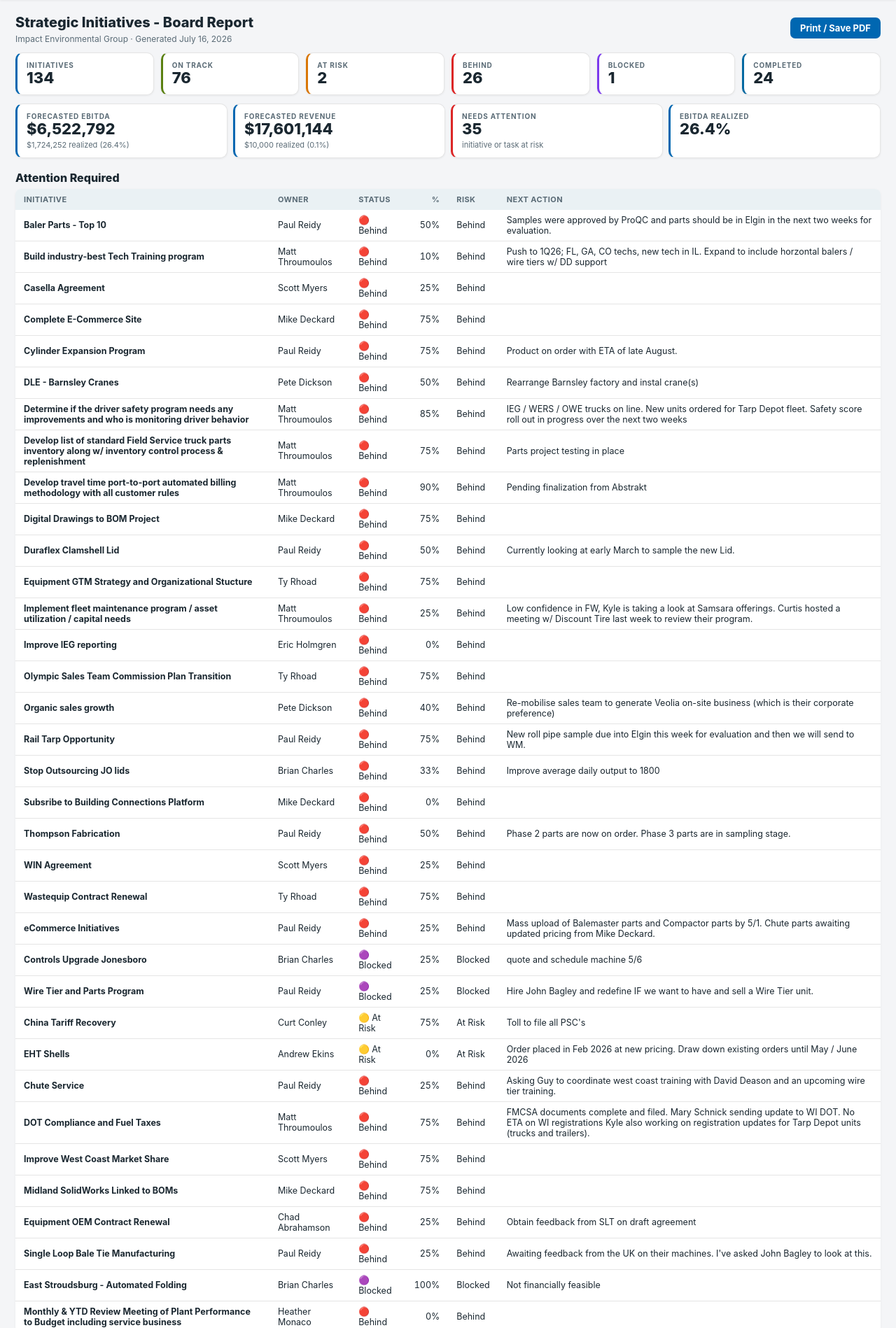
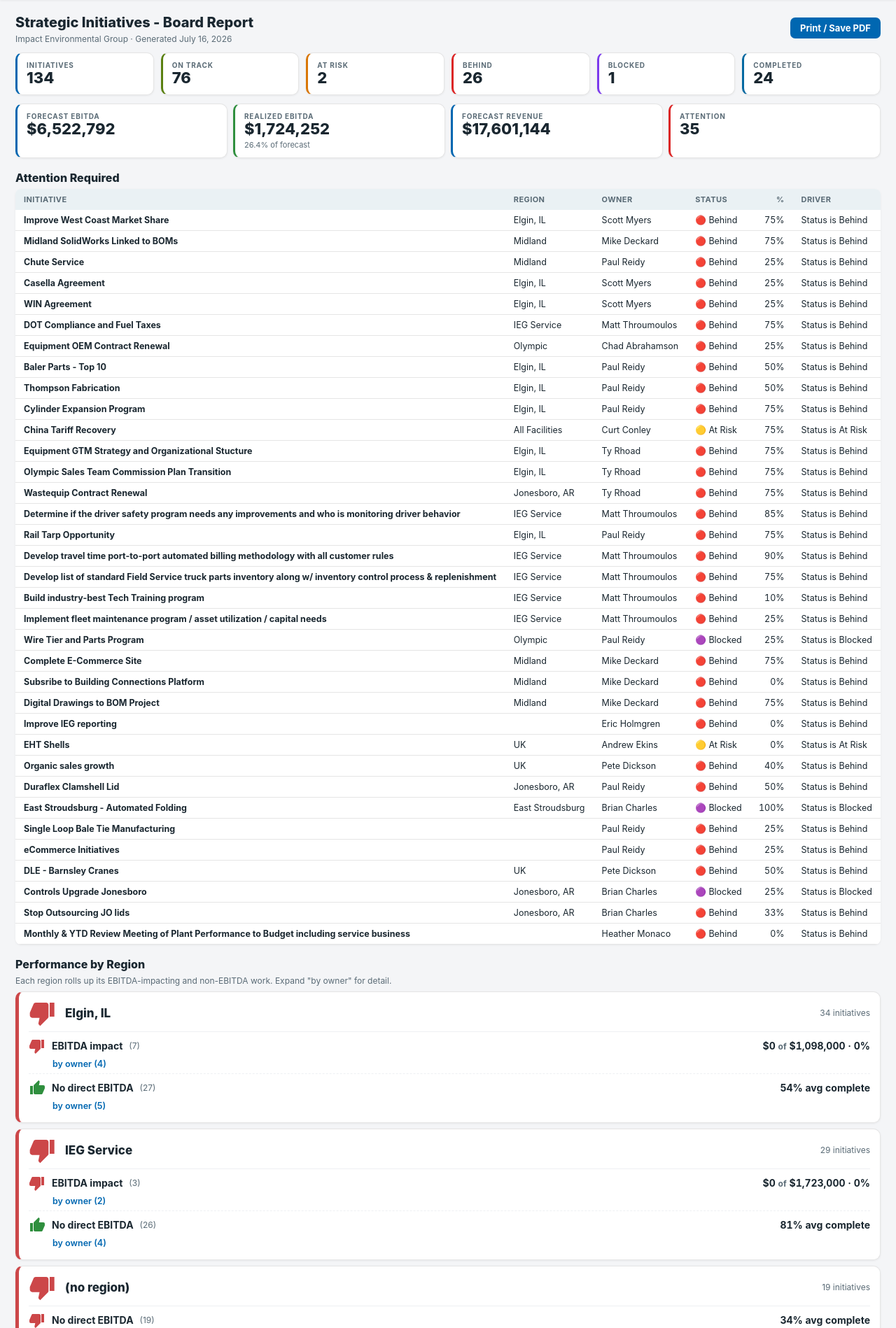
Before and after one commit to impactinnovates/SLT, a Flask app: page /board in a window 1280 px wide; the page is wider, and only the part inside the window is pictured. Shown: the part 46-1944 px from the top of that part at 70% size. Run offline with Flask 3, Linux system fonts and the light colour scheme; some libraries are stand-ins or nearby versions.

Commit message:
Fix Timeline crash; rebuild Board Report summarized by Region
- Timeline: completion_timeline coerces dates defensively (_as_date), so a
  stray string date among date objects no longer crashes the sort (was 500).
- Board Report now summarizes by REGION: each region shows a roll-up thumb, then
  two breakouts - 'EBITDA impact' (realized vs forecast, EBITDA-pace thumb) and
  'No direct EBITDA' (avg % complete, progress thumb) - each with its own thumb.
  A collapsed-by-default 'by owner' drill-down under each keeps it clean but lets
  you dig in. Owner detail auto-expands when printed.

```diff
--- a/app.py
+++ b/app.py
@@ -325,19 +325,45 @@ def new_initiative():
                            source_label=src, writes=settings.LIST_WRITE_ENABLED)
 
 
-# ── SLT: board report (print/PDF-friendly) ──────────────────────────────────
+# ── SLT: board report (print/PDF-friendly, summarized by Region) ─────────────
+_THUMB_ORDER = {"down": 0, "side": 1, "up": 2, "none": 3}
+
+
 @app.route("/board")
 @auth.require_role("SLT")
 def board():
-    inits, tasks = _hierarchy()
+    from utils import performance as perf
+    inits, _ = _hierarchy()
     inits = _apply_filters(inits)
-    inits = _sort(inits, "pri_sev")
     stats = summary_stats(inits)
-    att = inits[inits.apply(rollup.needs_attention, axis=1)]
-    return render_template("board.html", nav="board", stats=stats,
-                           rows=inits.to_dict("records"),
+    yf = perf.year_fraction()
+    att = inits[inits.apply(rollup.needs_attention, axis=1)] if not inits.empty else inits
+
+    has_e = (inits["forecasted_ebitda"].notna() | inits["realized_ebitda"].notna()) \
+        if "forecasted_ebitda" in inits.columns else pd.Series([False] * len(inits), index=inits.index)
+
+    regions = []
+    if not inits.empty:
+        reg = inits["region"].replace("", "(no region)").fillna("(no region)")
+        for rname, grp in inits.groupby(reg):
+            gmask = has_e.loc[grp.index]
+            with_e, without_e = grp[gmask], grp[~gmask]
+            e_sum = perf.summarize(with_e, yf) if not with_e.empty else None
+            p_sum = perf.progress_summary(without_e, yf) if not without_e.empty else None
+            region_thumb = (e_sum or p_sum or {"thumb": "none"})["thumb"]
+            regions.append({
+                "name": str(rname), "count": len(grp), "thumb": region_thumb,
+                "with_ebitda": ({"summary": e_sum, "count": len(with_e),
+                                 "owners": perf.by_dimension(with_e, "owner", yf)}
+                                if not with_e.empty else None),
+                "without_ebitda": ({"summary": p_sum, "count": len(without_e),
+                                    "owners": perf.progress_by_dimension(without_e, "owner", yf)}
+                                   if not without_e.empty else None),
+            })
+        regions.sort(key=lambda r: (_THUMB_ORDER.get(r["thumb"], 9), -r["count"]))
+
+    return render_template("board.html", nav="board", stats=stats, regions=regions,
                            attention=att.to_dict("records"),
-                           tasks_by_parent=_tasks_by_parent(tasks),
                            generated=date.today().strftime("%B %d, %Y"))
 
 
--- a/templates/board.html
+++ b/templates/board.html
@@ -1,9 +1,11 @@
 {% extends "base.html" %}
+{% import "_macros.html" as m %}
+{% set verdict = {'up':['On Pace','#2f8f3e'],'side':['At Risk','#d97706'],'down':['Behind Pace','#cc4749'],'none':['No data','#64748b']} %}
 {% block content %}
 <div class="boardhead">
   <div>
     <h1>Strategic Initiatives - Board Report</h1>
-    <div class="muted">Impact Environmental Group · Generated {{ generated }}</div>
+    <div class="muted">Impact Environmental Group &middot; Generated {{ generated }}</div>
   </div>
   <button class="btn primary noprint" onclick="window.print()">Print / Save PDF</button>
 </div>
@@ -16,88 +18,116 @@
   <div class="kpi" style="border-left-color:#7c3aed"><div class="lab">Blocked</div><div class="n">{{ stats.blocked }}</div></div>
   <div class="kpi" style="border-left-color:#0369a1"><div class="lab">Completed</div><div class="n">{{ stats.completed }}</div></div>
 </div>
-
 <div class="kpis fin">
-  <div class="kpi"><div class="lab">Forecasted EBITDA</div><div class="n">{{ stats.total_forecasted_ebitda|currency }}</div>
-    <div class="sub">{{ stats.total_realized_ebitda|currency }} realized ({{ stats.ebitda_pct }}%)</div></div>
-  <div class="kpi"><div class="lab">Forecasted Revenue</div><div class="n">{{ stats.total_forecasted_rev|currency }}</div>
-    <div class="sub">{{ stats.total_realized_rev|currency }} realized ({{ stats.rev_pct }}%)</div></div>
-  <div class="kpi" style="border-left-color:#dc2626"><div class="lab">Needs Attention</div><div class="n">{{ attention|length }}</div>
-    <div class="sub">initiative or task at risk</div></div>
-  <div class="kpi"><div class="lab">EBITDA Realized</div><div class="n">{{ stats.ebitda_pct }}%</div></div>
+  <div class="kpi"><div class="lab">Forecast EBITDA</div><div class="n">{{ stats.total_forecasted_ebitda|currency }}</div></div>
+  <div class="kpi" style="border-left-color:#2f8f3e"><div class="lab">Realized EBITDA</div><div class="n">{{ stats.total_realized_ebitda|currency }}</div>
+    <div class="sub">{{ stats.ebitda_pct }}% of forecast</div></div>
+  <div class="kpi"><div class="lab">Forecast Revenue</div><div class="n">{{ stats.total_forecasted_rev|currency }}</div></div>
+  <div class="kpi" style="border-left-color:#dc2626"><div class="lab">Attention</div><div class="n">{{ attention|length }}</div></div>
 </div>
 
 {% if attention %}
 <h2>Attention Required</h2>
 <table class="boardtbl">
-  <thead><tr><th>Initiative</th><th>Owner</th><th>Status</th><th class="num">%</th><th>Risk</th><th>Next Action</th></tr></thead>
+  <thead><tr><th>Initiative</th><th>Region</th><th>Owner</th><th>Status</th><th class="num">%</th><th>Driver</th></tr></thead>
   <tbody>
   {% for r in attention %}
     <tr>
-      <td><b>{{ r.name }}</b></td><td>{{ r.owner }}</td>
+      <td><b>{{ r.name }}</b></td><td>{{ r.region }}</td><td>{{ r.owner }}</td>
       <td>{{ status_icons.get(r.status,'') }} {{ r.status }}</td>
       <td class="num">{{ (r.effective_pct if r.effective_pct is not none else (r.pct_complete or 0))|round|int }}%</td>
-      <td>{{ r.risk_reason or (r.status if r.status in ('Behind','At Risk','Blocked') else '-') }}</td>
-      <td>{{ r.next_action if r.next_action not in ('nan','None') else '-' }}</td>
+      <td>{{ alert_reason(r) or '-' }}</td>
     </tr>
   {% endfor %}
   </tbody>
 </table>
 {% endif %}
 
-<h2>All Initiatives</h2>
-{% for r in rows %}
-  {% set color = status_colors.get(r.status,'#94a3b8') %}
-  {% set pct = (r.effective_pct if r.effective_pct is not none else (r.pct_complete or 0))|float %}
-  <div class="bcard" style="border-left-color:{{ color }}">
-    <div class="bcard-head">
-      <div class="bcard-title">{{ r.name }}</div>
-      <div class="pill" style="background:{{ color }}18;color:{{ color }};border-color:{{ color }}44">
-        {{ status_icons.get(r.status,'') }} {{ r.status }} · {{ pct|round|int }}%</div>
+<h2>Performance by Region</h2>
+<div class="muted noprint" style="margin-bottom:6px">Each region rolls up its EBITDA-impacting and non-EBITDA work. Expand "by owner" for detail.</div>
+{% for reg in regions %}
+{% set rv = verdict.get(reg.thumb, verdict['none']) %}
+<div class="regioncard" style="border-left-color:{{ rv[1] }}">
+  <div class="region-head">
+    {{ m.thumb(reg.thumb, 40) }}
+    <div class="region-title">{{ reg.name }}</div>
+    <div class="muted">{{ reg.count }} initiative{{ 's' if reg.count != 1 }}</div>
+  </div>
+
+  {% if reg.with_ebitda %}
+  {% set e = reg.with_ebitda %}
+  <div class="breakout">
+    <div class="breakout-head">
+      {{ m.thumb(e.summary.thumb, 24) }}
+      <b>EBITDA impact</b> <span class="muted">({{ e.count }})</span>
+      <span class="breakout-fig">{{ e.summary.realized|currency }} <span class="muted">of</span> {{ e.summary.forecast|currency }}{% if e.summary.attainment is not none %} &middot; {{ (e.summary.attainment*100)|round|int }}%{% endif %}</span>
     </div>
-    <div class="bcard-meta">
-      Sponsor {{ r.sponsor or '-' }} · Owner {{ r.owner or '-' }} · Region {{ r.region or '-' }} · Target {{ r.target_completion|date }}
-      {% if r.task_count %} · {{ r.task_count }} tasks ({{ r.tasks_done }} done){% endif %}
-    </div>
-    {% if r.next_action and r.next_action not in ('nan','None') %}<div class="bcard-na"><b>Next:</b> {{ r.next_action }}</div>{% endif %}
-    {% if r.blockers and r.blockers not in ('nan','None') %}<div class="bcard-bl"><b>Blocker:</b> {{ r.blockers }}</div>{% endif %}
-    {% if r.forecasted_ebitda or r.forecasted_revenue %}
-    <div class="bcard-fin">
-      EBITDA {{ r.realized_ebitda|currency }} / {{ r.forecasted_ebitda|currency }} ·
-      Revenue {{ r.realized_revenue|currency }} / {{ r.forecasted_revenue|currency }}
-      {% if r.ebitda_pace_label %} · pace: {{ r.ebitda_pace_label }}{% endif %}
-    </div>
-    {% endif %}
-    {% set kids = tasks_by_parent.get(r.id|string, []) %}
-    {% if kids %}
-    <div class="bcard-tasks">
-      {% for t in kids %}<span class="btask">{{ status_icons.get(t.status,'') }} {{ t.name }} ({{ (t.pct_complete or 0)|round|int }}%)</span>{% endfor %}
-    </div>
+    {% if e.owners %}
+    <details class="ownerdrill"><summary>by owner ({{ e.owners|length }})</summary>
+      {% for o in e.owners %}
+      <div class="ownerrow">{{ m.thumb(o.thumb, 18) }}<span class="on">{{ o.label }}</span>
+        <span class="muted">{{ o.realized|currency }} / {{ o.forecast|currency }}{% if o.attainment is not none %} &middot; {{ (o.attainment*100)|round|int }}%{% endif %} &middot; {{ o.n }}</span></div>
+      {% endfor %}
+    </details>
     {% endif %}
   </div>
+  {% endif %}
+
+  {% if reg.without_ebitda %}
+  {% set w = reg.without_ebitda %}
+  <div class="breakout">
+    <div class="breakout-head">
+      {{ m.thumb(w.summary.thumb, 24) }}
+      <b>No direct EBITDA</b> <span class="muted">({{ w.count }})</span>
+      <span class="breakout-fig">{% if w.summary.avg_pct is not none %}{{ w.summary.avg_pct|round|int }}% avg complete{% endif %}</span>
+    </div>
+    {% if w.owners %}
+    <details class="ownerdrill"><summary>by owner ({{ w.owners|length }})</summary>
+      {% for o in w.owners %}
+      <div class="ownerrow">{{ m.thumb(o.thumb, 18) }}<span class="on">{{ o.label }}</span>
+        <span class="muted">{% if o.avg_pct is not none %}{{ o.avg_pct|round|int }}% avg{% endif %} &middot; {{ o.n }} project{{ 's' if o.n != 1 }}</span></div>
+      {% endfor %}
+    </details>
+    {% endif %}
+  </div>
+  {% endif %}
+</div>
+{% else %}
+<div class="panel muted" style="padding:14px">No initiatives match the current filters.</div>
 {% endfor %}
 {% endblock %}
 
 {% block scripts %}
 <style>
   .boardhead{display:flex;justify-content:space-between;align-items:center;margin-bottom:8px}
-  .bcard{background:var(--card);border:1px solid var(--border);border-left:4px solid #ccc;
-         border-radius:8px;padding:10px 14px;margin:8px 0;box-shadow:var(--shadow);break-inside:avoid}
-  .bcard-head{display:flex;justify-content:space-between;align-items:center;gap:10px}
-  .bcard-title{font-weight:800;font-size:15px;color:var(--text)}
-  .bcard-meta{font-size:12px;color:var(--muted);margin:4px 0}
-  .bcard-na{font-size:13px;margin:3px 0}
-  .bcard-bl{font-size:13px;margin:3px 0;color:#a32b2d}
-  .bcard-fin{font-size:12px;color:var(--muted);margin:3px 0;font-variant-numeric:tabular-nums}
-  .bcard-tasks{margin-top:5px;display:flex;flex-wrap:wrap;gap:6px}
-  .btask{font-size:11px;background:var(--panelHi);border:1px solid var(--line2);border-radius:5px;padding:2px 7px}
   .boardtbl td{font-size:12.5px}
+  .regioncard{background:var(--card);border:1px solid var(--border);border-left:5px solid #ccc;
+              border-radius:10px;padding:10px 14px;margin:8px 0;box-shadow:var(--shadow);break-inside:avoid}
+  .region-head{display:flex;align-items:center;gap:12px;padding-bottom:6px;border-bottom:1px solid var(--line2)}
+  .region-title{font-size:17px;font-weight:800;color:var(--text)}
+  .region-head .muted{margin-left:auto}
+  .breakout{padding:8px 0 4px;border-bottom:1px dashed var(--line2)}
+  .breakout:last-child{border-bottom:0}
+  .breakout-head{display:flex;align-items:center;gap:9px;flex-wrap:wrap;font-size:14px}
+  .breakout-fig{margin-left:auto;font-weight:700;font-variant-numeric:tabular-nums;white-space:nowrap}
+  .ownerdrill{margin:6px 0 2px 34px}
+  .ownerdrill>summary{cursor:pointer;color:var(--accent);font-weight:600;font-size:12.5px;list-style:none}
+  .ownerdrill>summary::-webkit-details-marker{display:none}
+  .ownerrow{display:flex;align-items:center;gap:8px;padding:3px 0;font-size:12.5px}
+  .ownerrow .on{font-weight:600;color:var(--text)}
+  .ownerrow .muted{margin-left:auto;white-space:nowrap}
   @media print {
     .ieg-nav,.noprint{display:none !important}
     main{margin:0;max-width:none;padding:0}
     body{background:#fff;font-size:12px}
-    .kpi,.bcard,table{box-shadow:none}
-    a[href]:after{content:""}
+    .kpi,.regioncard,table{box-shadow:none}
+    .ownerdrill>summary{display:none}   /* summary hidden when printed; JS opens the detail */
   }
 </style>
+<script>
+  // Expand every owner drill-down before printing so the board report is complete on paper.
+  window.addEventListener('beforeprint', function(){
+    document.querySelectorAll('details.ownerdrill').forEach(function(d){ d.open = true; });
+  });
+</script>
 {% endblock %}
```
Also changed, not shown: components/financial_charts.py (+31 -6 lines).
